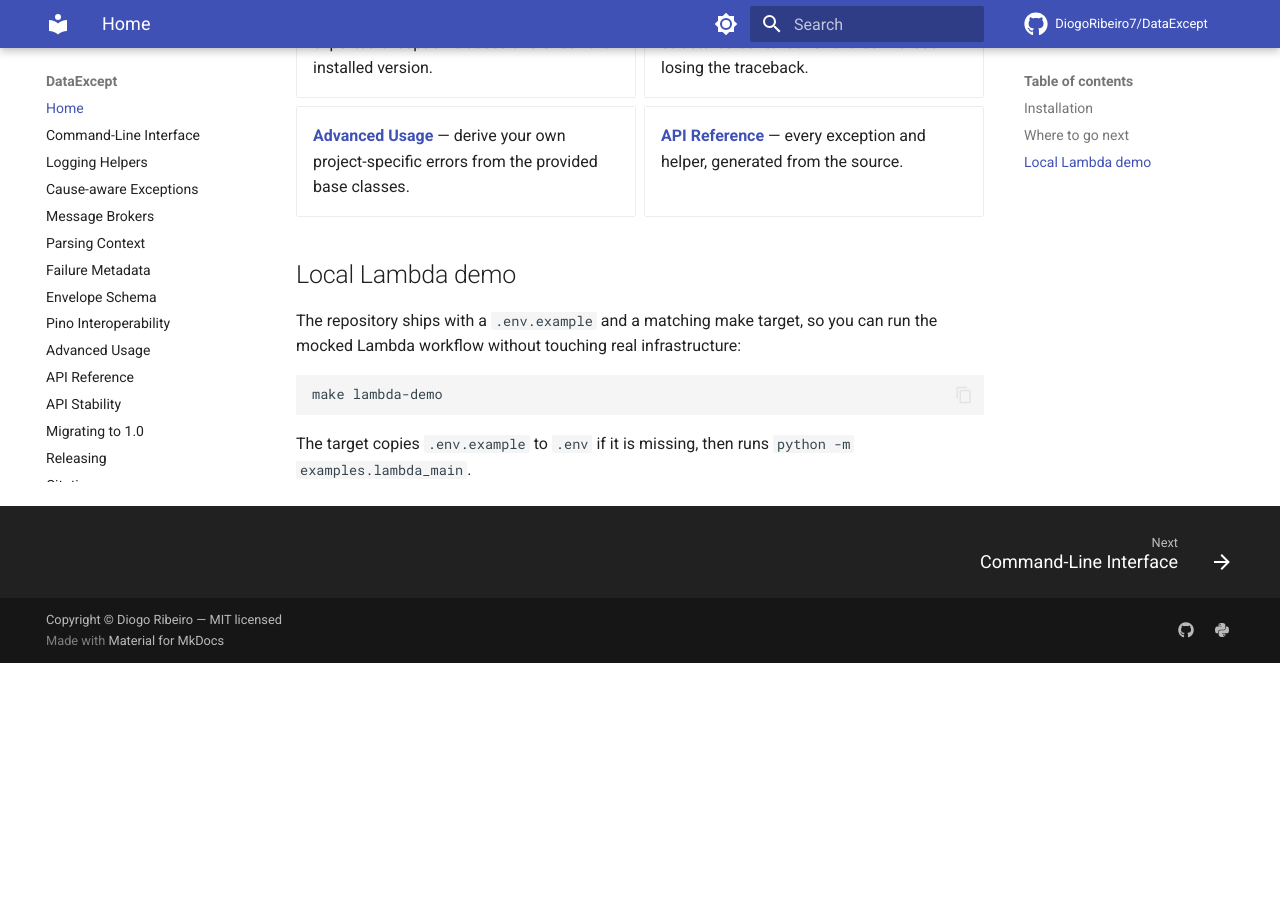
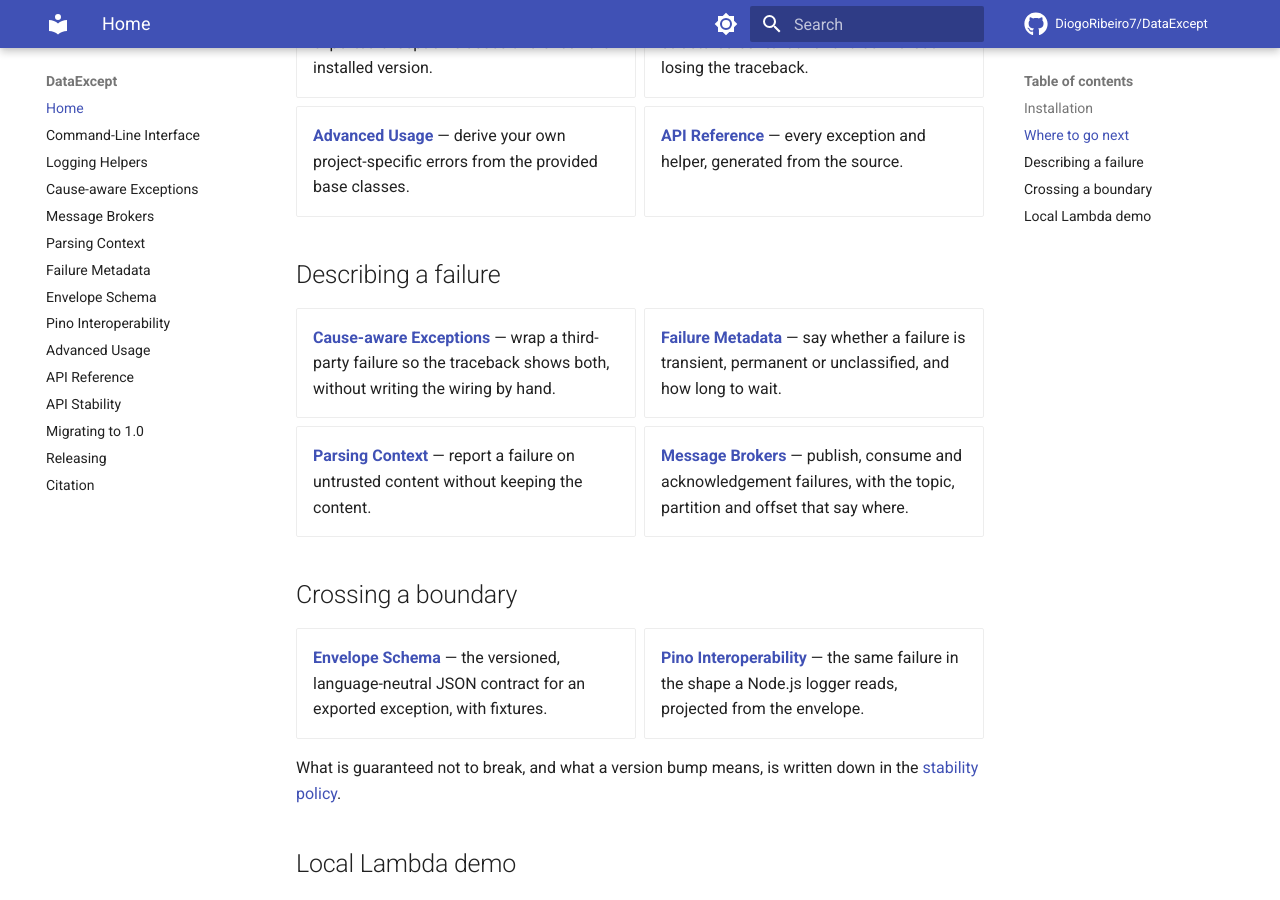
Before and after one commit to DiogoRibeiro7/DataExcept, an MkDocs documentation site: the page built from docs/index.md, in a window 1280 px wide and 900 px high, scrolled down 646 px. Built offline with MkDocs 1.6.1 and Material for MkDocs 9.7.7, drawn with Linux system fonts in a browser that asks for light colours; comment, search, counter and statistics services are not loaded; before the commit the page ends 1309 px from its top, so only the background shows below that.

Commit message:
docs: link the guides from the pages people actually land on
Six releases added guides, and each one added itself to the nav and stopped
there. The documentation home page still offered four links, the newest of them
from 1.1.0, and the README offered six -- so cause-aware exceptions, failure
metadata, parsing context, message brokers and the Pino profile were reachable
only by someone already scanning the sidebar for something they did not know
existed.

Group them on the home page by what a reader is trying to do rather than
listing eleven cards flat: describing a failure, and getting one across a
boundary. The README's documentation list gets the same entries.

The CLI page also printed a pinned "dataexcept 1.0.0" as its example output,
five releases ago now. The README already writes that as a placeholder, for the
same reason.

```diff
--- a/docs/index.md
+++ b/docs/index.md
@@ -34,6 +34,35 @@ pip install DataExcept
 
 </div>
 
+## Describing a failure
+
+<div class="grid cards" markdown>
+
+- **[Cause-aware Exceptions](causes.md)** — wrap a third-party
+  failure so the traceback shows both, without writing the wiring by hand.
+- **[Failure Metadata](failure_metadata.md)** — say whether a
+  failure is transient, permanent or unclassified, and how long to wait.
+- **[Parsing Context](parsing_context.md)** — report a failure on
+  untrusted content without keeping the content.
+- **[Message Brokers](brokers.md)** — publish, consume and
+  acknowledgement failures, with the topic, partition and offset that say where.
+
+</div>
+
+## Crossing a boundary
+
+<div class="grid cards" markdown>
+
+- **[Envelope Schema](envelope_schema.md)** — the versioned,
+  language-neutral JSON contract for an exported exception, with fixtures.
+- **[Pino Interoperability](pino.md)** — the same failure in the
+  shape a Node.js logger reads, projected from the envelope.
+
+</div>
+
+What is guaranteed not to break, and what a version bump means, is written down
+in the [stability policy](stability.md).
+
 ## Local Lambda demo
 
 The repository ships with a `.env.example` and a matching make target, so you
```
Also changed, not shown: README.md (+6 -1 lines), docs/cli.md (+4 -1 lines).
